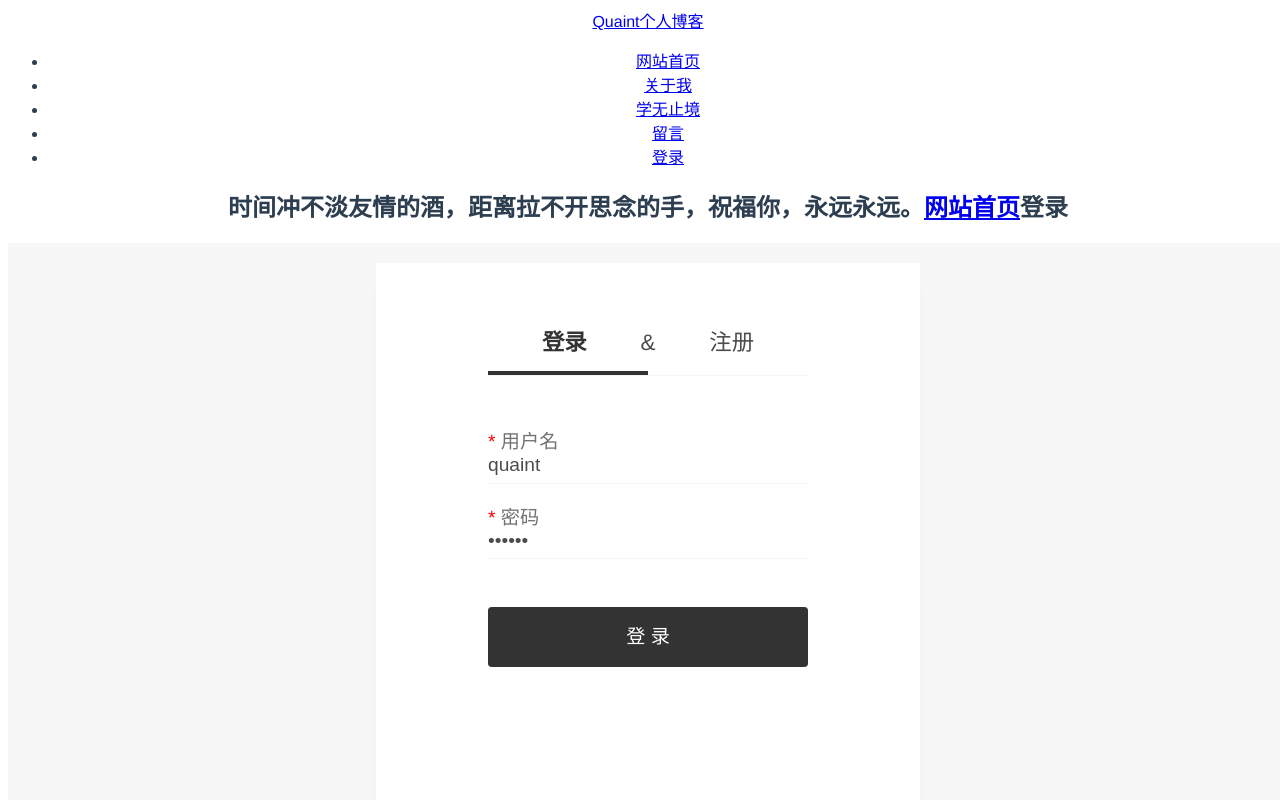
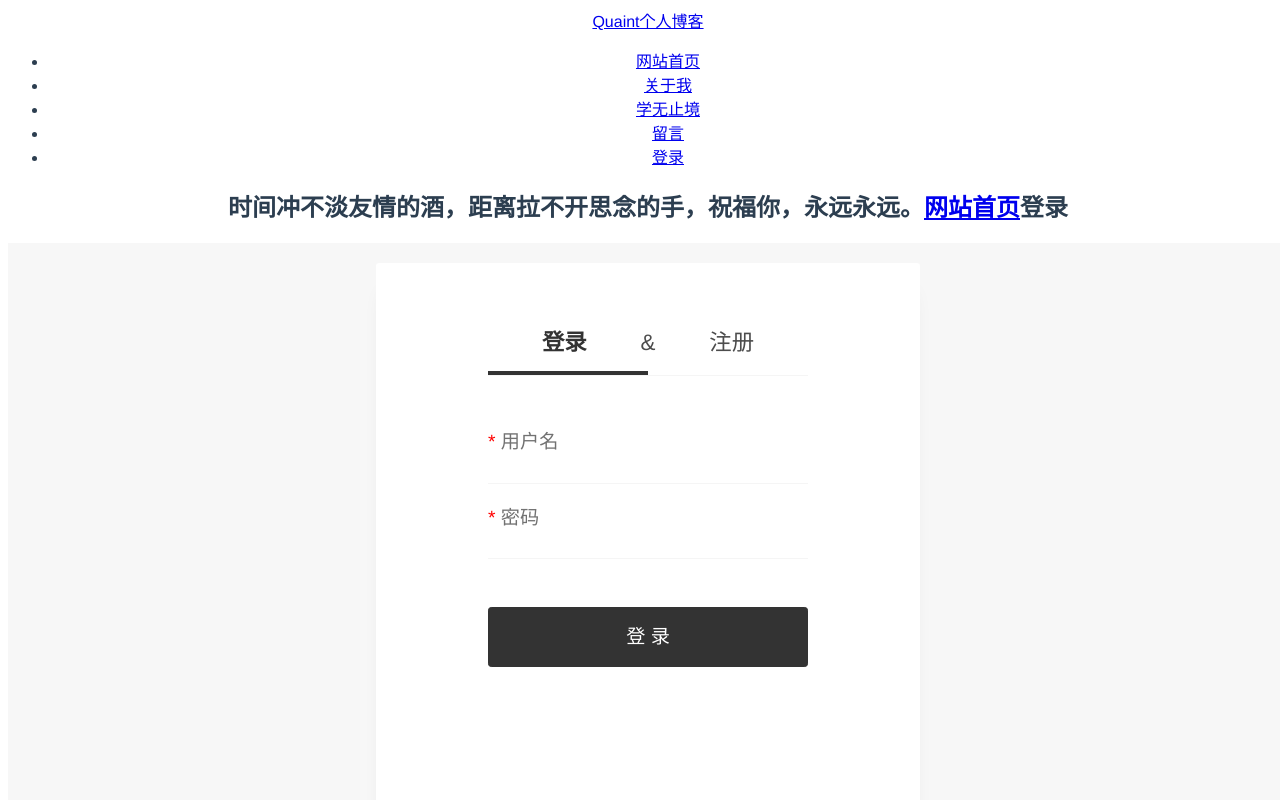
Before and after one commit to quaint-github/quaint-blog-plus-web, a Vue app: page /login in a window 1280 px wide. Shown: the top 800 px of the page. Built offline with nearby package versions, Linux system fonts and the light colour scheme; no server answers; what vue-meta-info would draw is missing.

Commit message:
登录 header携带token

```diff
--- a/src/views/Login.vue
+++ b/src/views/Login.vue
@@ -37,7 +37,7 @@
                                         <div class="input-label"><span style="color: red">* </span>密码</div>
                                         <div class="input-container">
                                             <label>
-                                                <input type="password" v-model="loginForm.password"/>
+                                                <input type="password" @keydown.enter="_loginIn" v-model="loginForm.password"/>
                                             </label>
                                         </div>
                                         <p class="error-text" v-if="showPassErr.show">
@@ -94,8 +94,8 @@
                     msg:"密码不能为空"
                 },
                 loginForm: {
-                    username: "quaint",
-                    password: "777123"
+                    username: "",
+                    password: ""
                 }
             }
         },
```
